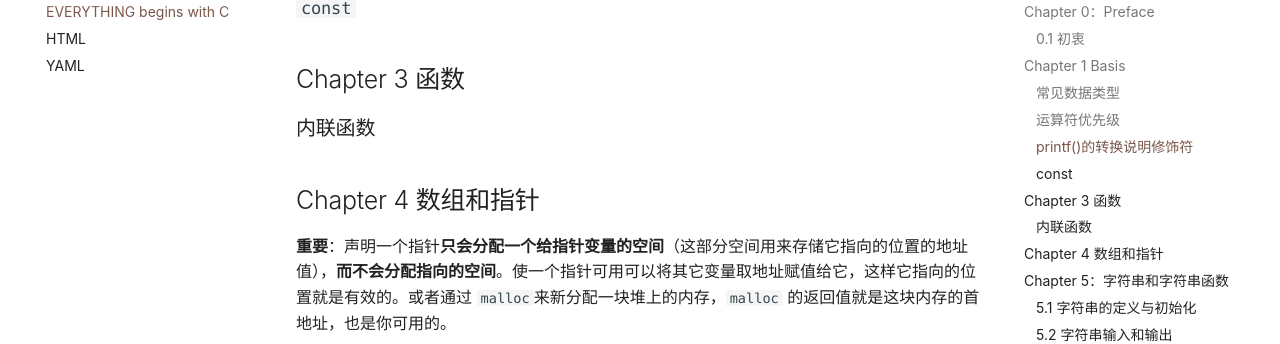
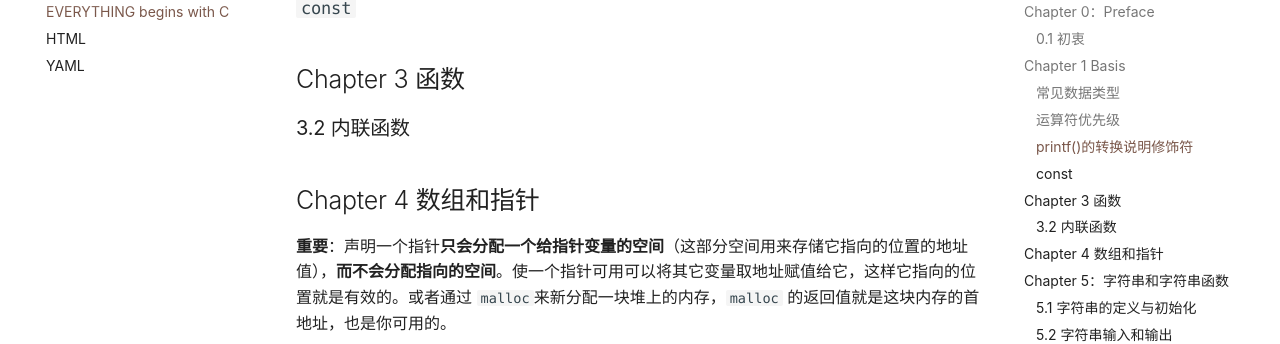
Before and after one commit to V1CeVersaa/V1CeVersaa.github.io, an MkDocs documentation site: the page built from docs/Computer Science/EVERYTHING begins with C.md, in a window 1280 px wide and 900 px high, scrolled down 1591 px. Shown: the part 144-488 px from the top of the window. Built offline with MkDocs 1.6.1 and Material for MkDocs 9.7.7, drawn with Linux system fonts in a browser that asks for light colours; nearby versions of some CDN libraries; some web fonts are replaced; a style sheet for code colours, icons or effects is not loaded.

Commit message:
Initialize

```diff
--- a/docs/Computer Science/EVERYTHING begins with C.md
+++ b/docs/Computer Science/EVERYTHING begins with C.md
@@ -48,7 +48,7 @@ C语言因为其比较贴近底层，语法精简而高效，扩展性和可移
 
 ## Chapter 3 函数
 
-### 内联函数
+### 3.2 内联函数
 
 ## Chapter 4 数组和指针
 
```
